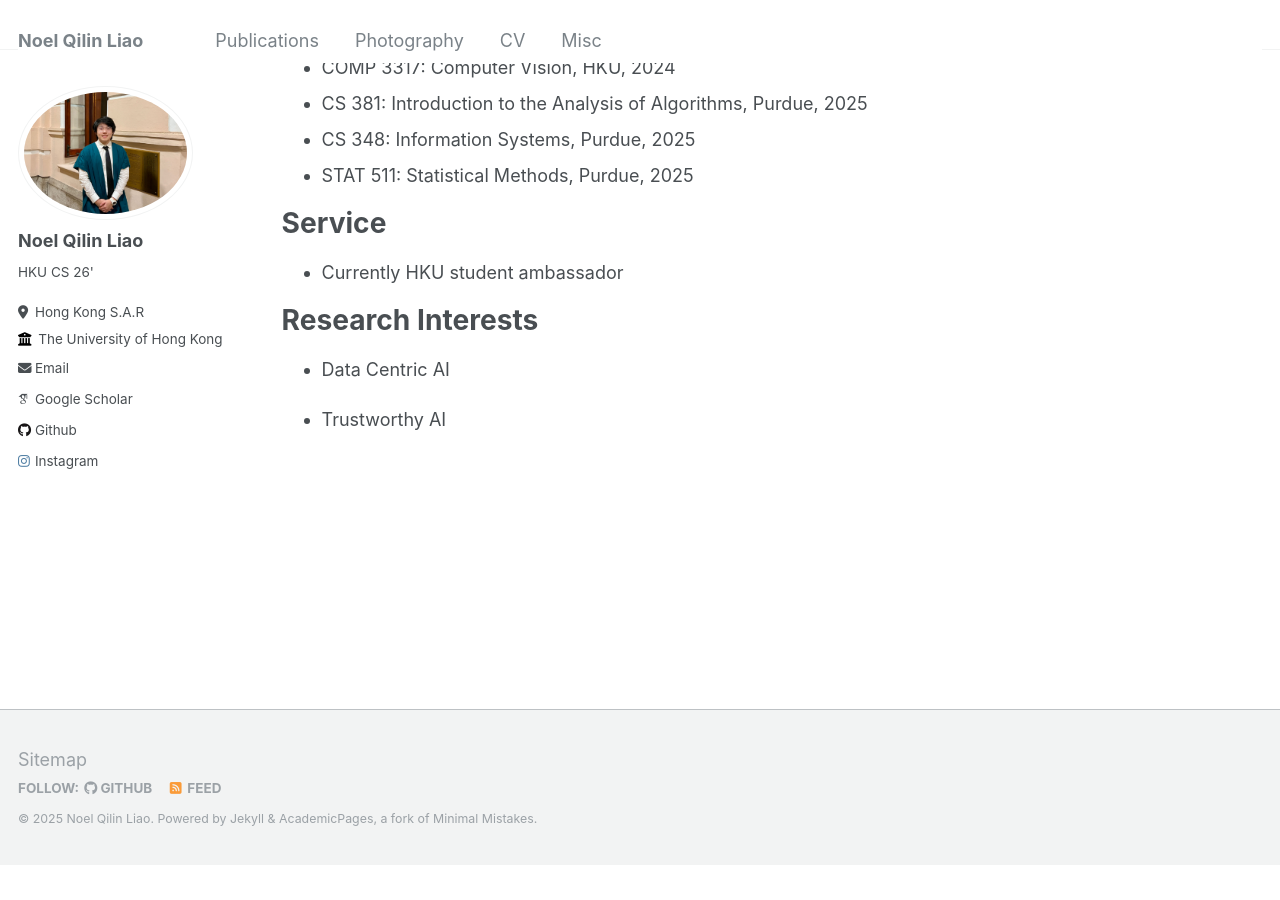
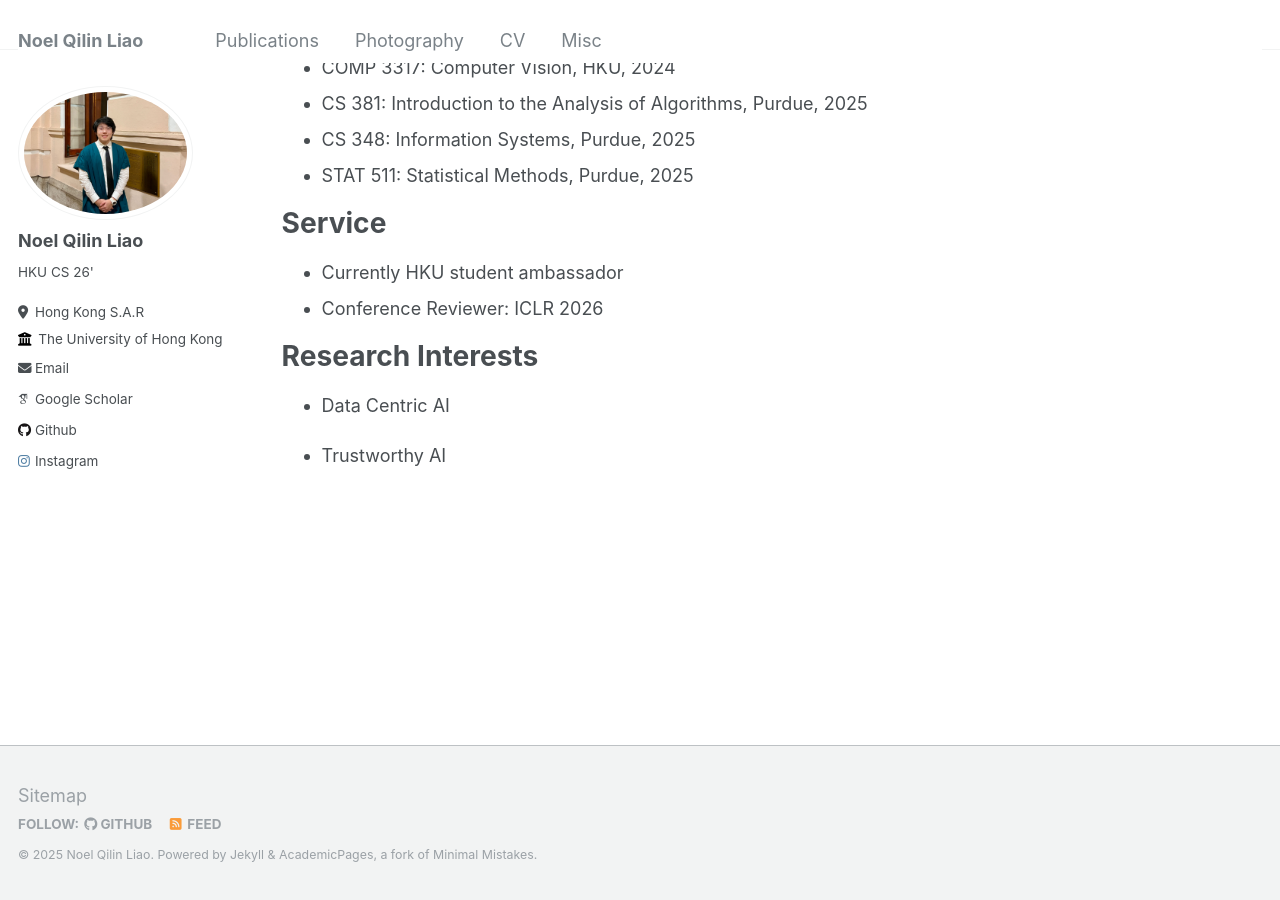
Before and after one commit to kxwhiowo/kxwhiowo.github.io, a Jekyll site: the page built from _pages/cv.md, in a window 1280 px wide and 900 px high, scrolled down 1028 px. Built offline with Jekyll 4.4.1, drawn with Linux system fonts in a browser that asks for light colours; some web fonts are replaced; before the commit the page ends 1892 px from its top, so only the background shows below that.

Commit message:
update cv

```diff
--- a/_pages/cv.md
+++ b/_pages/cv.md
@@ -55,6 +55,7 @@ Courses
 Service
 ======
 * Currently HKU student ambassador
+* Conference Reviewer: ICLR 2026
 
 Research Interests
 ======
```
